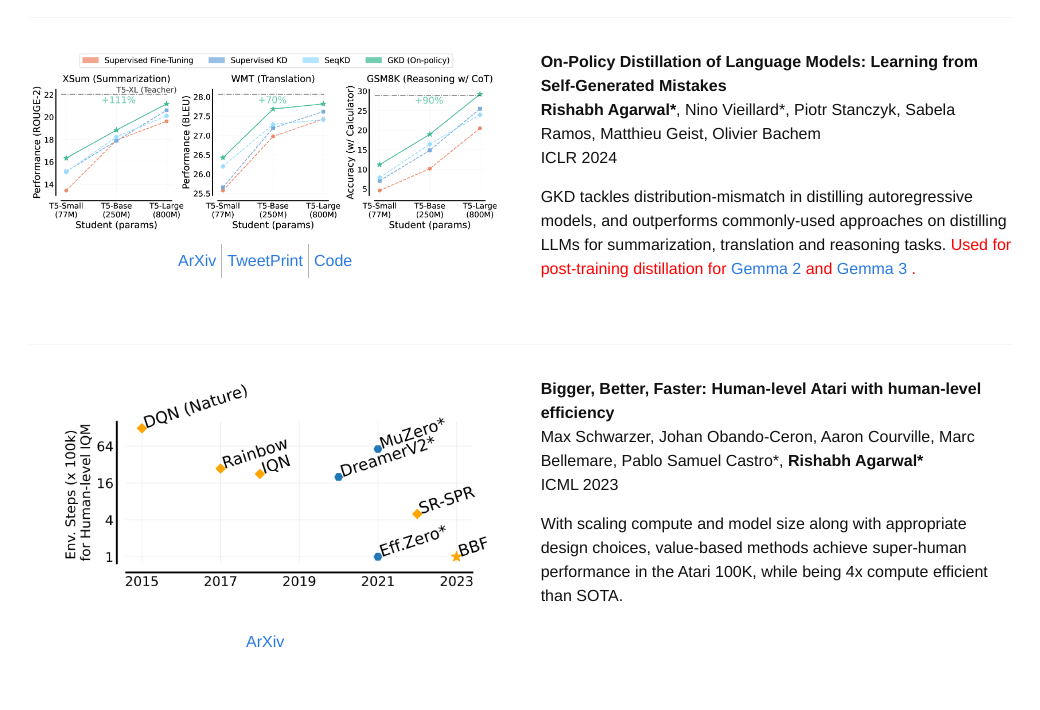
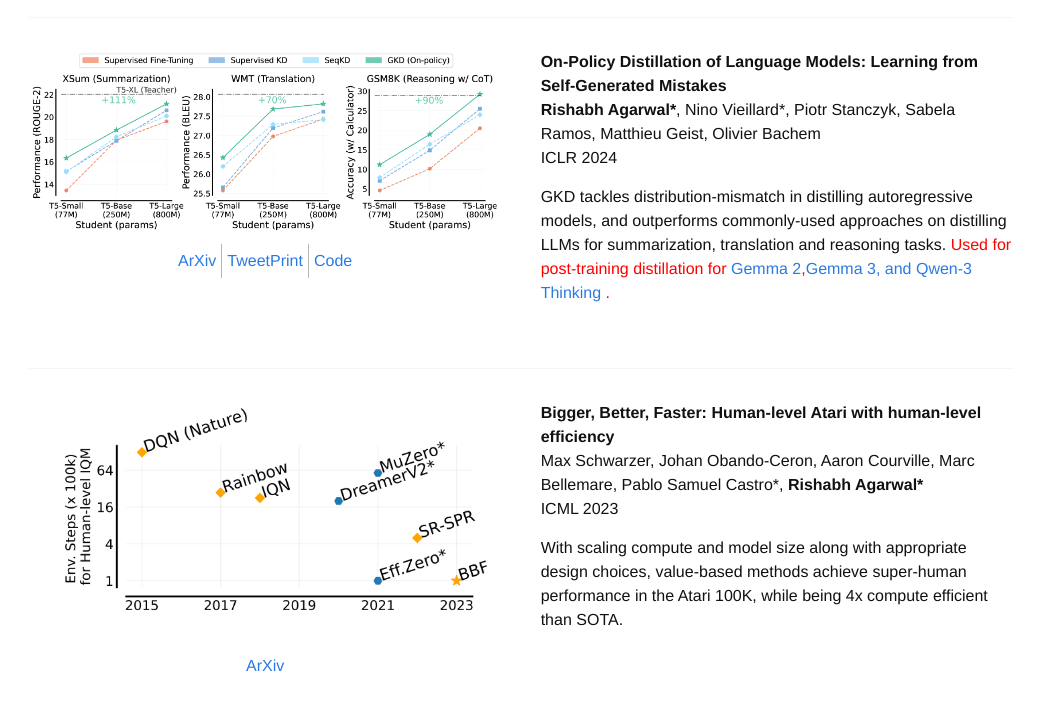
Before and after one commit to agarwl/agarwl.github.io, a Jekyll site: the page built from research.html, in a window 1280 px wide and 900 px high, scrolled down 4786 px, cut to the strip 0-726 px from the top of the window. Shown: the top 710 px of the strip, without its empty margins (119-1159 px from the left). Built offline with Jekyll 4.4.1, drawn with Linux system fonts in a browser that asks for light colours; nearby versions of some CDN libraries; some web fonts are replaced; a style sheet for code colours, icons or effects is not loaded.

Commit message:
Update research.html

```diff
--- a/research.html
+++ b/research.html
@@ -288,7 +288,7 @@
       <b> On-Policy Distillation of Language Models: Learning from Self-Generated Mistakes </b>
       <p> <b>Rishabh Agarwal*</b>, Nino Vieillard*, Piotr Stanczyk, Sabela Ramos, Matthieu Geist, Olivier Bachem <br/> ICLR 2024 </p>
     <p> GKD tackles distribution-mismatch in distilling autoregressive models, and outperforms commonly-used approaches on distilling LLMs for
-      summarization, translation and reasoning tasks. <span style='color:red'> Used for post-training distillation for <a href="https://arxiv.org/abs/2408.00118">Gemma 2</a> and <a href="https://storage.googleapis.com/deepmind-media/gemma/Gemma3Report.pdf">Gemma 3 </a>. </span> </p>
+      summarization, translation and reasoning tasks. <span style='color:red'> Used for post-training distillation for <a href="https://arxiv.org/abs/2408.00118">Gemma 2</a>,<a href="https://storage.googleapis.com/deepmind-media/gemma/Gemma3Report.pdf">Gemma 3, and Qwen-3 Thinking </a>. </span> </p>
     </div>
   </div>
 
```
